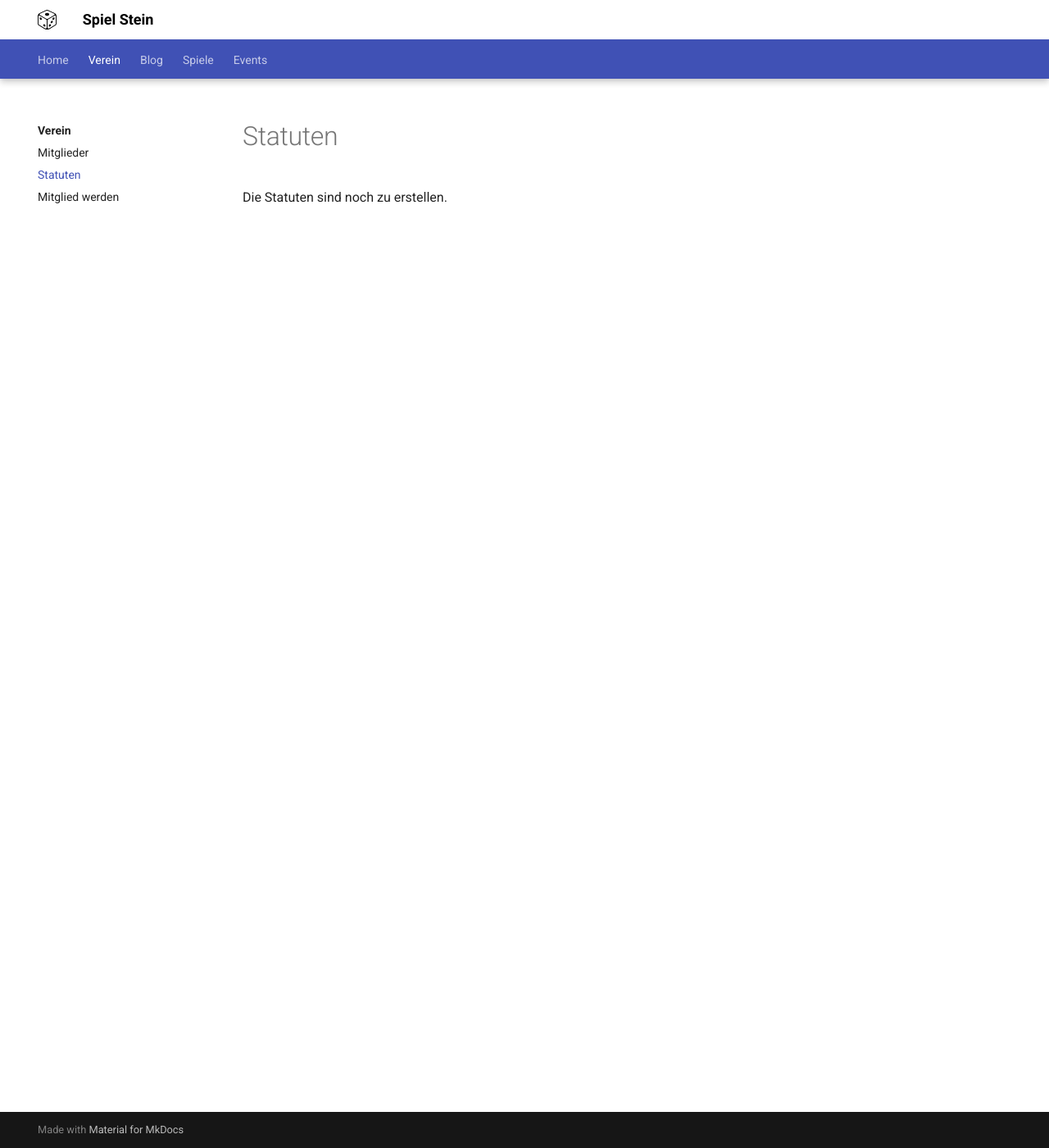
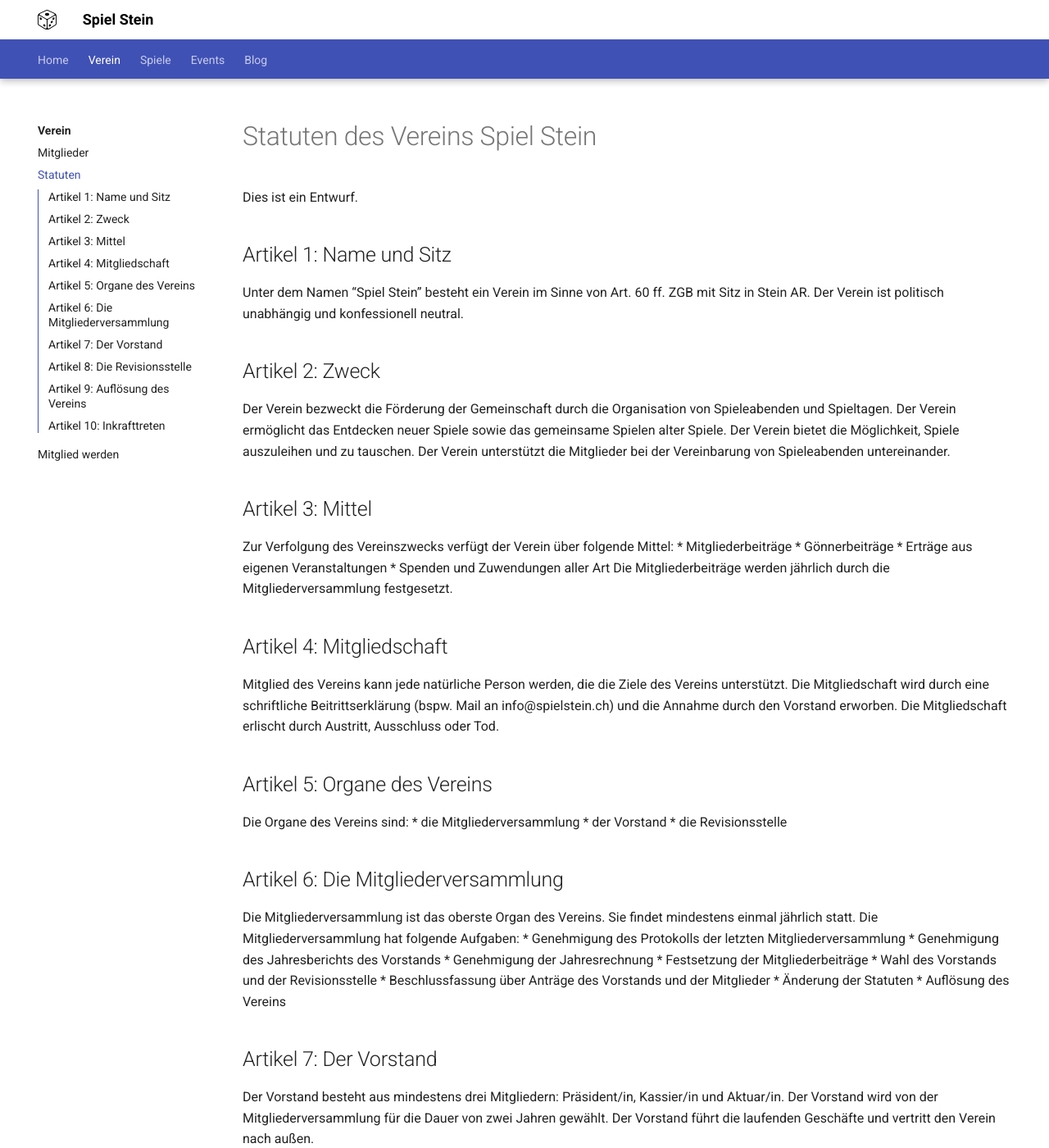
Before and after one commit to spielsteinar/spielstein.ch, an MkDocs documentation site: the page built from docs/club/statuten.md, in a window 1280 px wide and 1400 px high. Shown: the whole window at 82% size. Built offline with MkDocs 1.6.1 and Material for MkDocs 9.7.7, drawn with Linux system fonts in a browser that asks for light colours; some of the changed text lies outside the part shown.

Commit message:
feat: Add "Statuten" page to the club section

```diff
--- a/docs/club/statuten.md
+++ b/docs/club/statuten.md
@@ -1,3 +1,70 @@
-# Statuten
+# Statuten des Vereins Spiel Stein
 
-Die Statuten sind noch zu erstellen.
+Dies ist ein Entwurf.
+
+## Artikel 1: Name und Sitz
+
+Unter dem Namen “Spiel Stein” besteht ein Verein im Sinne von Art. 60 ff. ZGB mit Sitz in Stein AR.
+Der Verein ist politisch unabhängig und konfessionell neutral.
+## Artikel 2: Zweck
+
+Der Verein bezweckt die Förderung der Gemeinschaft durch die Organisation von Spieleabenden und Spieltagen.
+Der Verein ermöglicht das Entdecken neuer Spiele sowie das gemeinsame Spielen alter Spiele.
+Der Verein bietet die Möglichkeit, Spiele auszuleihen und zu tauschen.
+Der Verein unterstützt die Mitglieder bei der Vereinbarung von Spieleabenden untereinander.
+
+## Artikel 3: Mittel
+
+Zur Verfolgung des Vereinszwecks verfügt der Verein über folgende Mittel:
+* Mitgliederbeiträge
+* Gönnerbeiträge
+* Erträge aus eigenen Veranstaltungen
+* Spenden und Zuwendungen aller Art
+Die Mitgliederbeiträge werden jährlich durch die Mitgliederversammlung festgesetzt.
+
+## Artikel 4: Mitgliedschaft
+
+Mitglied des Vereins kann jede natürliche Person werden, die die Ziele des Vereins unterstützt.
+Die Mitgliedschaft wird durch eine schriftliche Beitrittserklärung (bspw. Mail an info@spielstein.ch) und die Annahme durch den Vorstand erworben.
+Die Mitgliedschaft erlischt durch Austritt, Ausschluss oder Tod.
+
+## Artikel 5: Organe des Vereins
+
+Die Organe des Vereins sind:
+* die Mitgliederversammlung
+* der Vorstand
+* die Revisionsstelle
+
+## Artikel 6: Die Mitgliederversammlung
+
+Die Mitgliederversammlung ist das oberste Organ des Vereins.
+Sie findet mindestens einmal jährlich statt.
+Die Mitgliederversammlung hat folgende Aufgaben:
+* Genehmigung des Protokolls der letzten Mitgliederversammlung
+* Genehmigung des Jahresberichts des Vorstands
+* Genehmigung der Jahresrechnung
+* Festsetzung der Mitgliederbeiträge
+* Wahl des Vorstands und der Revisionsstelle
+* Beschlussfassung über Anträge des Vorstands und der Mitglieder
+* Änderung der Statuten
+* Auflösung des Vereins
+
+## Artikel 7: Der Vorstand
+
+Der Vorstand besteht aus mindestens drei Mitgliedern: Präsident/in, Kassier/in und Aktuar/in.
+Der Vorstand wird von der Mitgliederversammlung für die Dauer von zwei Jahren gewählt.
+Der Vorstand führt die laufenden Geschäfte und vertritt den Verein nach außen.
+
+## Artikel 8: Die Revisionsstelle
+
+Die Revisionsstelle prüft die Jahresrechnung und erstattet der Mitgliederversammlung Bericht.
+Die Revisionsstelle besteht aus zwei Revisoren, die nicht dem Vorstand angehören dürfen.
+
+## Artikel 9: Auflösung des Vereins
+
+Die Auflösung des Vereins kann durch Beschluss der Mitgliederversammlung mit einer Zweidrittelmehrheit der anwesenden Mitglieder erfolgen.
+Bei Auflösung des Vereins fällt das Vereinsvermögen an eine gemeinnützige Organisation mit Sitz in der Schweiz, die denselben oder einen ähnlichen Zweck verfolgt.
+
+## Artikel 10: Inkrafttreten
+
+Diese Statuten wurden an der Gründungsversammlung vom [Datum] angenommen und treten sofort in Kraft.
--- a/mkdocs.yml
+++ b/mkdocs.yml
@@ -29,7 +29,7 @@ nav:
     - Mitglieder: club/mitglieder.md
     - Statuten: club/statuten.md
     - Mitglied werden: club/mitglied-werden.md
+  - Spiele: spiele/index.md
+  - Events: events/index.md
   - Blog:
     - blog/index.md
-  - Spiele: spiele/index.md
-  - Events: events/index.md
```
Also changed, not shown: docs/index.md (+2 -2 lines).
